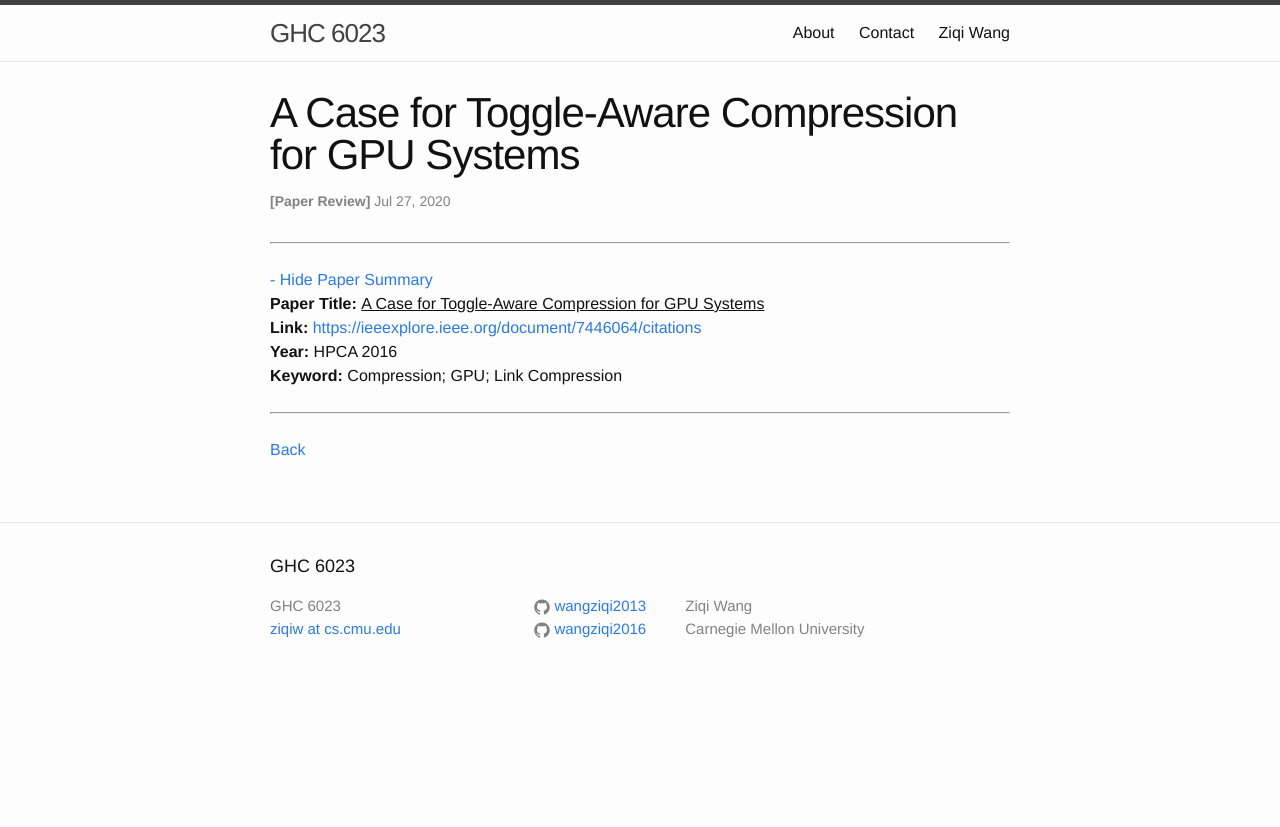
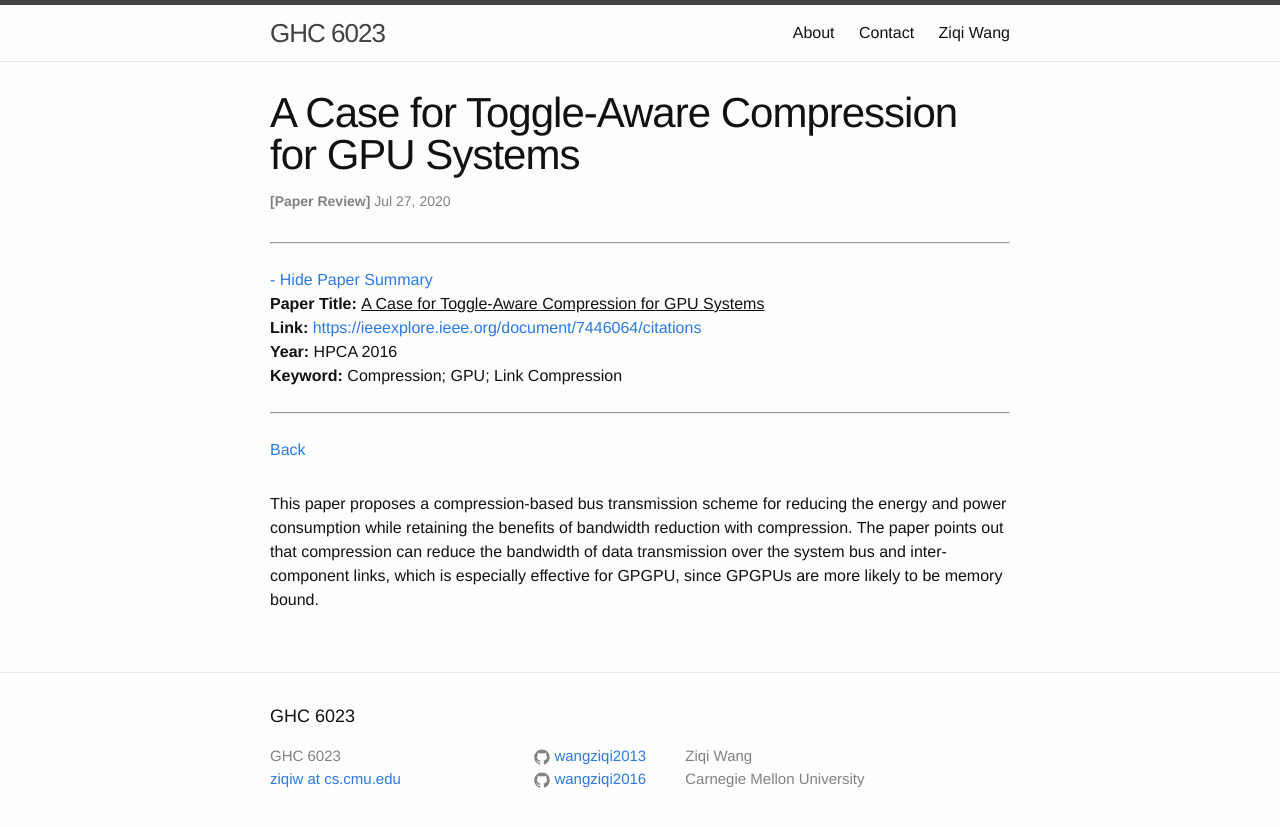
Before and after one commit to wangziqi2013/wangziqi2013.github.io, a Jekyll site: the page built from _posts/2020-07-27-a-case-for-toggle-aware-gpu-compression.markdown, in a window 1280 px wide. Shown: the top 827 px of the page. Built offline with Jekyll 4.4.1, drawn with Linux system fonts in a browser that asks for light colours.

Commit message:
Adding motivation

```diff
--- a/_posts/2020-07-27-a-case-for-toggle-aware-gpu-compression.markdown
+++ b/_posts/2020-07-27-a-case-for-toggle-aware-gpu-compression.markdown
@@ -12,3 +12,8 @@ htm_cd:
 htm_cr:
 version_mgmt:
 ---
+
+This paper proposes a compression-based bus transmission scheme for reducing the energy and power consumption while
+retaining the benefits of bandwidth reduction with compression. The paper points out that compression can reduce the
+bandwidth of data transmission over the system bus and inter-component links, which is especially effective for GPGPU,
+since GPGPUs are more likely to be memory bound.
```
